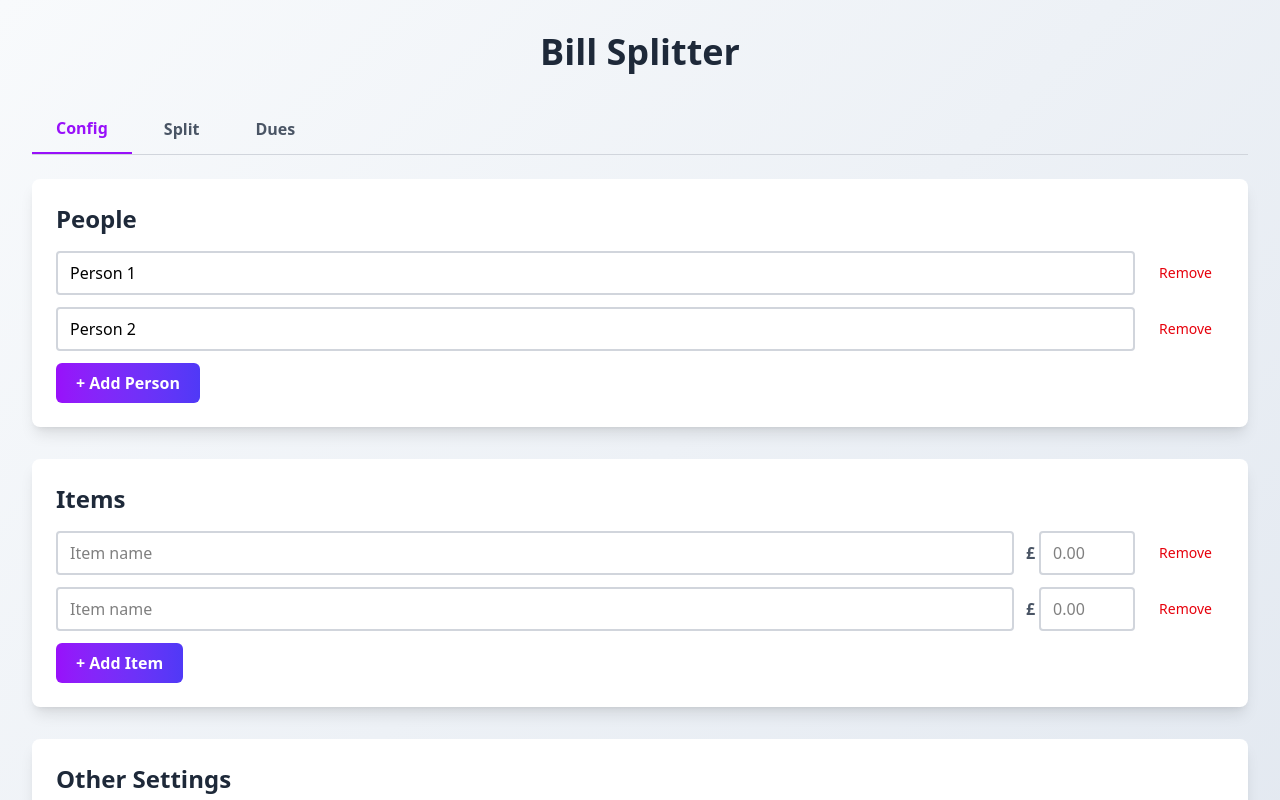
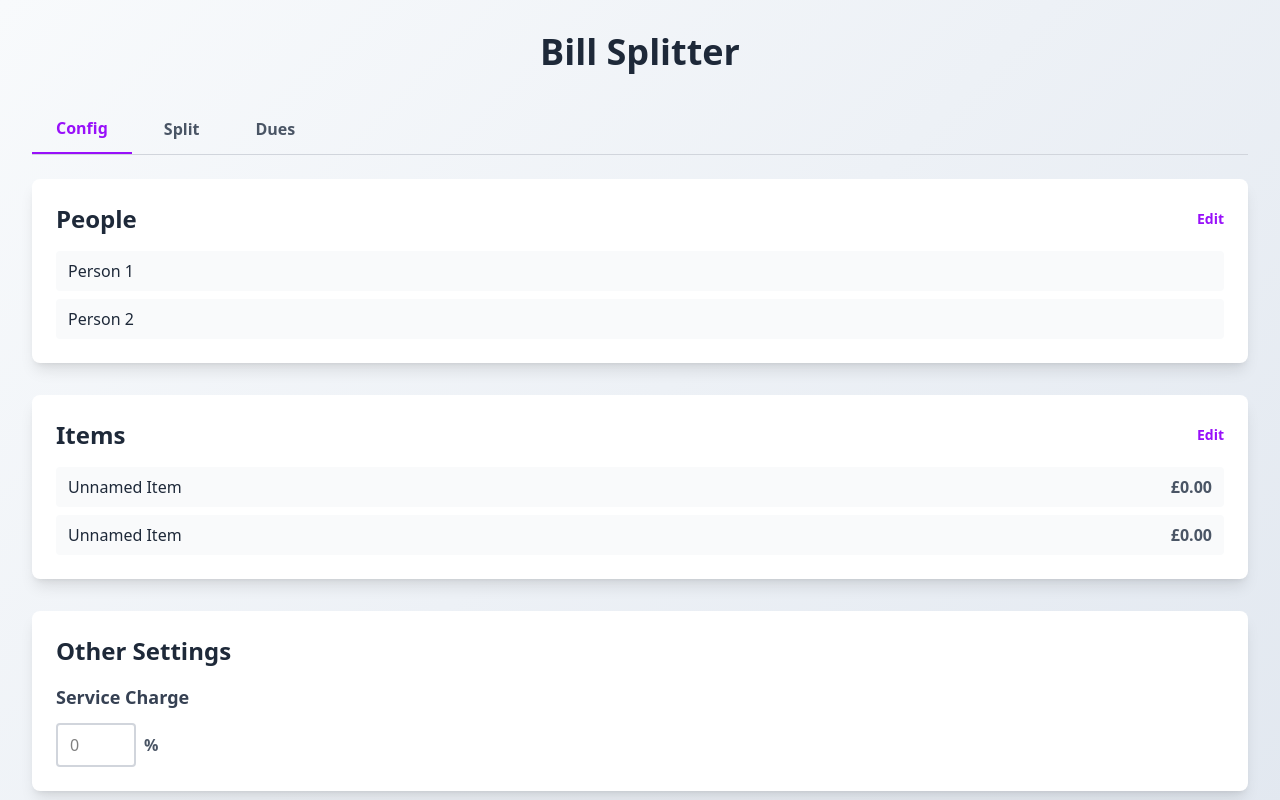
Before and after one commit to ben-fernandes/bill-splitter, a React (Vite) app: page / in a window 1280 px wide. Shown: the top 800 px of the page. Built offline with nearby package versions, Linux system fonts and the light colour scheme.

Commit message:
Adds configuration tab with edit functionality
Introduces a configuration tab allowing users to manage people and items.
Enables editing of people and items with validation and error handling.
Implements adding and removing of people and items.
Provides a service charge setting.

```diff
--- a/src/tabs/ConfigTab.tsx
+++ b/src/tabs/ConfigTab.tsx
@@ -1,57 +1,217 @@
+import { useState } from 'react'
 import { useBill } from '../context/BillContext'
 import { Button } from '../components/Button'
 import { Input } from '../components/Input'
+import type { Person, MenuItem } from '../context/BillContext'
 
 export function ConfigTab() {
   const {
     people,
     items,
     serviceCharge,
-    updatePersonName,
-    updateItemName,
-    updateItemPrice,
-    removePerson,
-    removeItem,
-    addPerson,
-    addItem,
+    setPeople,
+    setItems,
     setServiceCharge
   } = useBill()
+
+  const [editingPeople, setEditingPeople] = useState(false)
+  const [editingItems, setEditingItems] = useState(false)
+  const [tempPeople, setTempPeople] = useState<Person[]>([])
+  const [tempItems, setTempItems] = useState<MenuItem[]>([])
+  const [errors, setErrors] = useState<string[]>([])
+
+  const startEditingPeople = () => {
+    setTempPeople(JSON.parse(JSON.stringify(people)))
+    setEditingPeople(true)
+    setErrors([])
+  }
+
+  const startEditingItems = () => {
+    setTempItems(JSON.parse(JSON.stringify(items)))
+    setEditingItems(true)
+    setErrors([])
+  }
+
+  const savePeople = () => {
+    const validationErrors: string[] = []
+
+    tempPeople.forEach((person, index) => {
+      if (!person.name.trim()) {
+        validationErrors.push(`Person ${index + 1} must have a name`)
+      }
+    })
+
+    if (validationErrors.length > 0) {
+      setErrors(validationErrors)
+      return
+    }
+
+    setPeople(tempPeople)
+    setEditingPeople(false)
+    setErrors([])
+  }
+
+  const saveItems = () => {
+    const validationErrors: string[] = []
+
+    tempItems.forEach((item, index) => {
+      if (!item.name.trim()) {
+        validationErrors.push(`Item ${index + 1} must have a name`)
+      }
+      if (item.price <= 0) {
+        validationErrors.push(`Item ${index + 1} must have a price greater than 0`)
+      }
+    })
+
+    if (validationErrors.length > 0) {
+      setErrors(validationErrors)
+      return
+    }
+
+    setItems(tempItems)
+    setEditingItems(false)
+    setErrors([])
+  }
+
+  const cancelEditingPeople = () => {
+    setEditingPeople(false)
+    setErrors([])
+  }
+
+  const cancelEditingItems = () => {
+    setEditingItems(false)
+    setErrors([])
+  }
+
+  const addTempPerson = () => {
+    const newId = Date.now().toString()
+    setTempPeople([...tempPeople, { id: newId, name: '' }])
+  }
+
+  const addTempItem = () => {
+    const newId = Date.now().toString()
+    setTempItems([...tempItems, { id: newId, name: '', price: 0 }])
+  }
+
+  const removeTempPerson = (id: string) => {
+    setTempPeople(tempPeople.filter(p => p.id !== id))
+  }
+
+  const removeTempItem = (id: string) => {
+    setTempItems(tempItems.filter(i => i.id !== id))
+  }
+
+  const updateTempPersonName = (id: string, name: string) => {
+    setTempPeople(tempPeople.map(p => p.id === id ? { ...p, name } : p))
+  }
+
+  const updateTempItemName = (id: string, name: string) => {
+    setTempItems(tempItems.map(i => i.id === id ? { ...i, name } : i))
+  }
+
+  const updateTempItemPrice = (id: string, price: number) => {
+    setTempItems(tempItems.map(i => i.id === id ? { ...i, price } : i))
+  }
 
   return (
     <div className="space-y-8">
       {/* People Section - Level 2 */}
       <div className="p-6 bg-white rounded-lg shadow-lg">
-        <h2 className="text-2xl font-bold text-gray-800 mb-4">People</h2>
+        <div className="flex justify-between items-center mb-4">
+          <h2 className="text-2xl font-bold text-gray-800">People</h2>
+          {!editingPeople && (
+            <button
+              onClick={startEditingPeople}
+              className="text-sm text-purple-600 hover:text-purple-800 font-semibold transition-colors cursor-pointer"
+            >
+              Edit
+            </button>
+          )}
+        </div>
+
+        {!editingPeople ? (
+          // View Mode
+          <div className="space-y-2">
+            {people.map(person => (
+              <div key={person.id} className="py-2 px-3 bg-gray-50 rounded">
+                <span className="text-gray-800">{person.name}</span>
+              </div>
+            ))}
+          </div>
+        ) : (
+          // Edit Mode
           <div className="space-y-3">
-          {people.map(person => (
+            {tempPeople.map(person => (
               <div key={person.id} className="flex gap-3 items-center">
                 <Input
                   value={person.name}
-                onChange={(value) => updatePersonName(person.id, value)}
+                  onChange={(value) => updateTempPersonName(person.id, value)}
                   placeholder="Person name"
                   className="flex-1"
                 />
                 <button
-                onClick={() => removePerson(person.id)}
+                  onClick={() => removeTempPerson(person.id)}
                   className="text-sm text-red-600 hover:text-red-800 transition-colors cursor-pointer px-3"
                 >
                   Remove
                 </button>
               </div>
             ))}
-          <Button onClick={addPerson}>+ Add Person</Button>
+            <Button onClick={addTempPerson}>+ Add Person</Button>
+
+            {errors.length > 0 && (
+              <div className="p-3 bg-red-50 border border-red-200 rounded">
+                {errors.map((error, index) => (
+                  <p key={index} className="text-sm text-red-600">{error}</p>
+                ))}
               </div>
+            )}
+
+            <div className="flex gap-3 pt-2">
+              <Button onClick={savePeople}>Save</Button>
+              <button
+                onClick={cancelEditingPeople}
+                className="px-5 py-2 text-gray-600 hover:text-gray-800 font-semibold transition-colors cursor-pointer"
+              >
+                Cancel
+              </button>
+            </div>
+          </div>
+        )}
       </div>
 
       {/* Items Section - Level 2 */}
       <div className="p-6 bg-white rounded-lg shadow-lg">
-        <h2 className="text-2xl font-bold text-gray-800 mb-4">Items</h2>
+        <div className="flex justify-between items-center mb-4">
+          <h2 className="text-2xl font-bold text-gray-800">Items</h2>
+          {!editingItems && (
+            <button
+              onClick={startEditingItems}
+              className="text-sm text-purple-600 hover:text-purple-800 font-semibold transition-colors cursor-pointer"
+            >
+              Edit
+            </button>
+          )}
+        </div>
+
+        {!editingItems ? (
+          // View Mode
+          <div className="space-y-2">
+            {items.map(item => (
+              <div key={item.id} className="py-2 px-3 bg-gray-50 rounded flex justify-between">
+                <span className="text-gray-800">{item.name || 'Unnamed Item'}</span>
+                <span className="text-gray-600 font-semibold">£{item.price.toFixed(2)}</span>
+              </div>
+            ))}
+          </div>
+        ) : (
+          // Edit Mode
           <div className="space-y-3">
-          {items.map(item => (
+            {tempItems.map(item => (
               <div key={item.id} className="flex gap-3 items-center">
                 <Input
                   value={item.name}
-                onChange={(value) => updateItemName(item.id, value)}
+                  onChange={(value) => updateTempItemName(item.id, value)}
                   placeholder="Item name"
                   className="flex-1"
                 />
@@ -60,7 +220,7 @@ export function ConfigTab() {
                   <Input
                     type="number"
                     value={item.price || ''}
-                  onChange={(value) => updateItemPrice(item.id, parseFloat(value) || 0)}
+                    onChange={(value) => updateTempItemPrice(item.id, parseFloat(value) || 0)}
                     placeholder="0.00"
                     min="0"
                     step="0.01"
@@ -68,15 +228,34 @@ export function ConfigTab() {
                   />
                 </div>
                 <button
-                onClick={() => removeItem(item.id)}
+                  onClick={() => removeTempItem(item.id)}
                   className="text-sm text-red-600 hover:text-red-800 transition-colors cursor-pointer px-3"
                 >
                   Remove
                 </button>
               </div>
             ))}
-          <Button onClick={addItem}>+ Add Item</Button>
+            <Button onClick={addTempItem}>+ Add Item</Button>
+
+            {errors.length > 0 && (
+              <div className="p-3 bg-red-50 border border-red-200 rounded">
+                {errors.map((error, index) => (
+                  <p key={index} className="text-sm text-red-600">{error}</p>
+                ))}
               </div>
+            )}
+
+            <div className="flex gap-3 pt-2">
+              <Button onClick={saveItems}>Save</Button>
+              <button
+                onClick={cancelEditingItems}
+                className="px-5 py-2 text-gray-600 hover:text-gray-800 font-semibold transition-colors cursor-pointer"
+              >
+                Cancel
+              </button>
+            </div>
+          </div>
+        )}
       </div>
 
       {/* Other Settings Section - Level 2 */}
```
Lines whose indentation alone changed are shown as unchanged.
